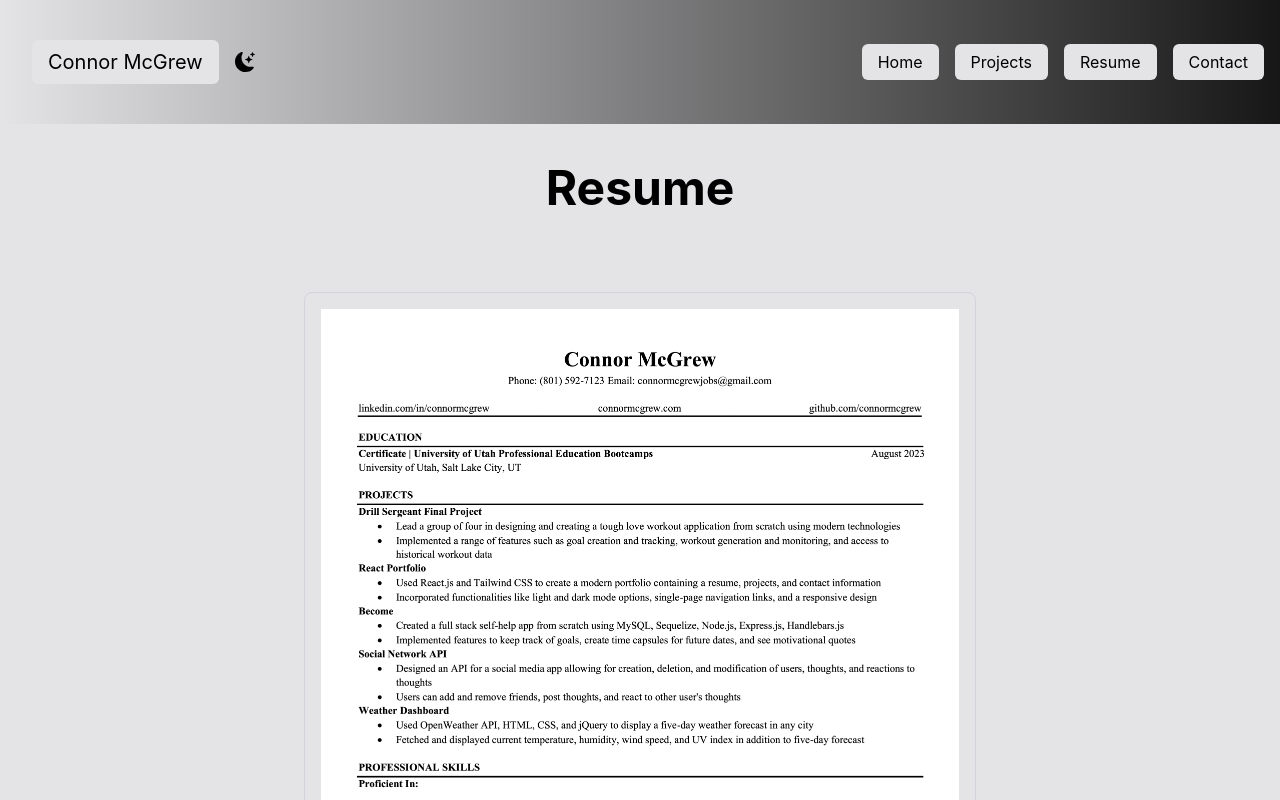
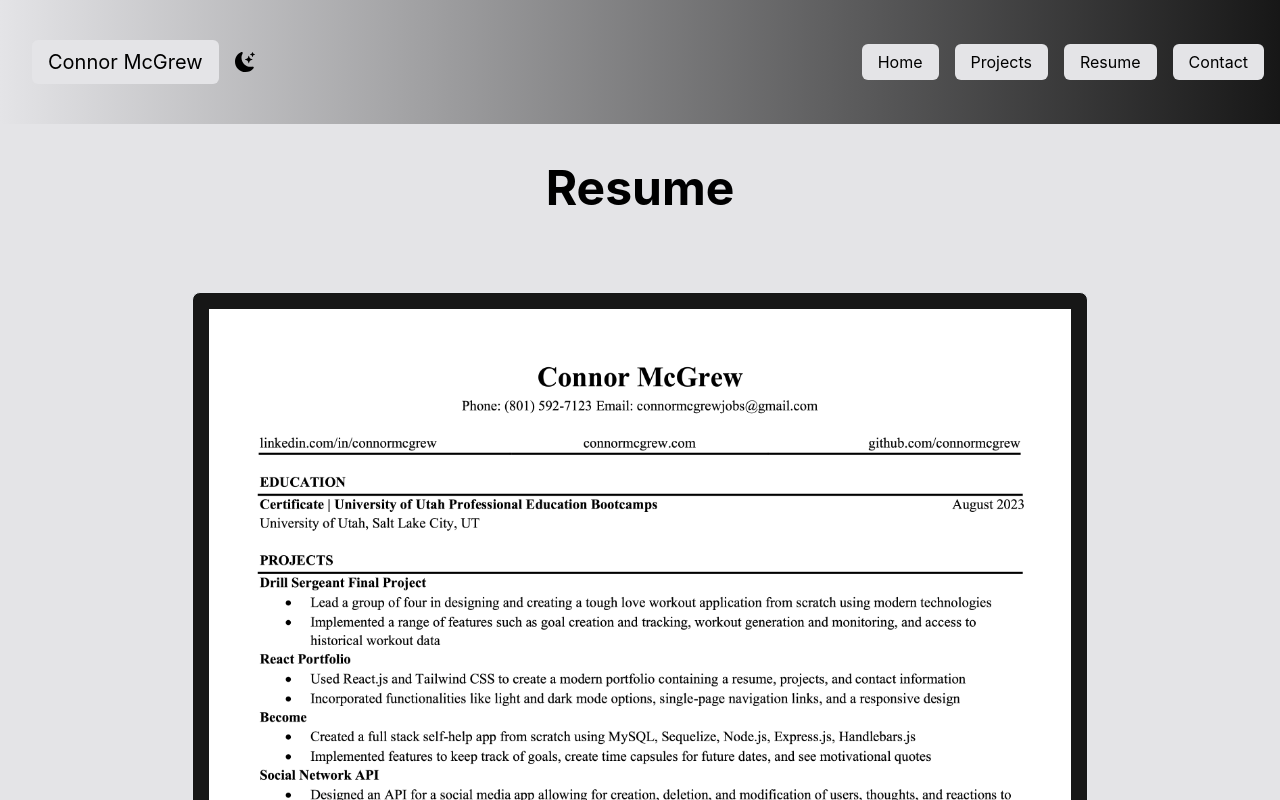
Before and after one commit to connormcgrew/React-Portfolio, a React (Create React App) app: page /resume in a window 1280 px wide. Shown: the top 800 px of the page. Built offline with nearby package versions, Linux system fonts and the light colour scheme.

Commit message:
changed pink accent to green

```diff
--- a/package.json
+++ b/package.json
@@ -14,7 +14,7 @@
     "react-dom": "^18.2.0",
     "react-icons": "^4.10.1",
     "react-router-dom": "^6.14.2",
-    "react-scripts": "5.0.1",
+    "react-scripts": "^5.0.1",
     "web-vitals": "^2.1.4"
   },
   "scripts": {
--- a/src/index.css
+++ b/src/index.css
@@ -27,10 +27,10 @@ code {
 }
 
 .mainhvr {
-  @apply text-pink-700 hover:text-pink-500 focus:text-pink-500 transition-colors duration-300 ease-in-out
+  @apply text-teal-500 hover:text-teal-800 focus:text-ts-1 transition-colors duration-300 ease-in-out
 
 }
 
 .navhvr {
- @apply hover:bg-pink-500 transition-colors duration-300 ease-in-out
+ @apply hover:bg-ts-1 transition-colors duration-300 ease-in-out
 }
--- a/src/pages/resume.js
+++ b/src/pages/resume.js
@@ -10,10 +10,10 @@ const Resume = () => {
       <div className="flex flex-wrap">
       </div>
       <div className="flex justify-center py-10">
-        <div className="max-w-2xl border border-gray-300 p-4 rounded-lg">
+        <div className={`max-w-4xl border p-4 rounded-lg ${darkMode ? 'light' : 'dark ' }`}>
           <div className="text-center">
             <img
-              src="images/resume.png"
+              src="images/Resumepng.png"
               alt="resume"
               className="w-full sm:w-auto md:w-auto lg:w-auto xl:w-auto"
             />
--- a/tailwind.config.js
+++ b/tailwind.config.js
@@ -4,7 +4,13 @@ module.exports = {
     "./src/**/*.{js,jsx,ts,tsx}",
   ],
   theme: {
-    extend: {},
+    extend: {
+      colors: {
+        ts : {
+          1: "#264942",
+        },
+    },
+  },
   },
   plugins: [
     require('tailwindcss'),
```
Also changed, not shown: public/images/Resumepng.png (renamed from public/images/resume.png), 3 other files (tests, documents, lock files or other folders).
